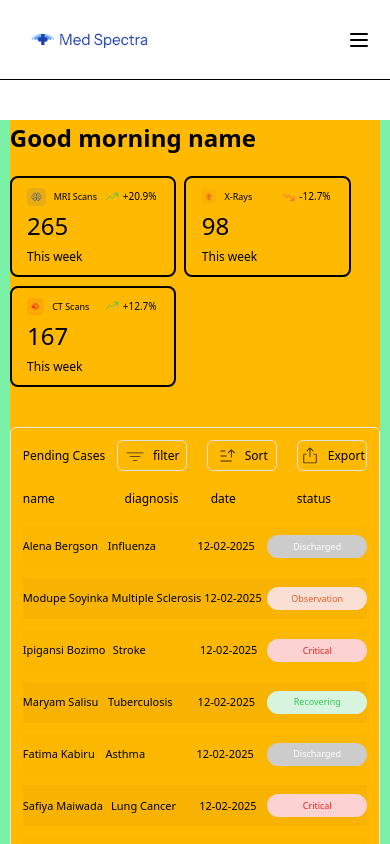
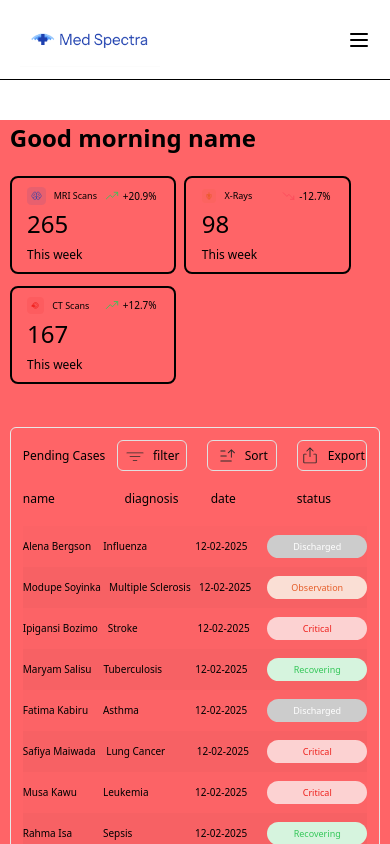
Before and after one commit to Maobugichi/medspecter, a React (Vite) app: page /medspecter/overviews/1 in a window 390 px wide. Shown: the top 844 px of the page. Built offline with nearby package versions, Linux system fonts and the light colour scheme.

Commit message:
still sorting responsiveness again

```diff
--- a/src/components/oveview/Overview.jsx
+++ b/src/components/oveview/Overview.jsx
@@ -26,8 +26,8 @@ const Overview = () => {
 
 
     return(
-        <div className="xl:w-[85%] h-auto min-h-[130vh] limitedSize:h-full  flex flex-col xl:flex-row gap-5 w-full md:pb-10">
-            <div className="xl:w-[65%] w-[95%]  h-auto min-h-[120vh] md:min-h-[80vh] lg:min-h-[130vh] smallSize:bg-amber-400 bg-yellow-200 limitedSize:h-[80vh] flex flex-col mx-auto gap-5">
+        <div className="xl:w-[85%] h-full xtraSize:bg-green-300 flex flex-col xl:flex-row gap-5 w-full md:pb-10 smallSize:bg-red-400">
+            <div className="xl:w-[65%] w-[95%]  h-auto min-h-[120vh] md:min-h-[80vh] lg:min-h-[130vh]   limitedSize:h-[80vh] flex flex-col mx-auto gap-5">
                 <h1 className="text-[24px] font-semibold">{greet} name</h1>
                 <div className="flex flex-col gap-10 xl:justify-between h-[85%]  limitedSize:h-[85%] ">
                  <WeekInfo/>
--- a/src/components/pendingcases.jsx
+++ b/src/components/pendingcases.jsx
@@ -1,7 +1,7 @@
 const PendingCases = ({id,name,diagnosis,date,status,bgColor,statusColor,statusText,doctor,number,treatment,width , spacing}) => {
 
     return(
-        <div className={`${bgColor} flex h-[41px] text-[11px]  lg:text-[14px] w-full  text-[#000000] ${spacing} items-center`}>
+        <div className={`${bgColor} flex h-[41px] text-[10px]  lg:text-[14px] w-full  text-[#000000] ${spacing} items-center`}>
             {id && <input className="w-2 md:w-10" type="checkbox" />}
             {id &&  <p className={`w-auto lg:min-w-[60px] flex  items-start `}>{id}</p>}
              <p className={` w-auto md:min-w-[120px] min-w-[68px]  flex items-start `}>{name}</p>
--- a/src/routes/root.jsx
+++ b/src/routes/root.jsx
@@ -6,9 +6,9 @@ import { ContextProvider } from "../components/ContextProvider";
 const Root = () => {
     return(
 
-        <div className="w-full flex flex-col gap-10 h-auto min-h-[100vh]  overflow-y-scroll overflow-x-hidden">
+        <div className="w-full flex flex-col gap-10 h-auto min-h-[150vh]   overflow-x-hidden">
           <Header/>
-          <div className="flex w-full bg-green-300 overflow-auto h-full">
+          <div className="flex w-full bg-green-300  h-full">
            <SideNav/>
            <Outlet/>
           </div>
```
